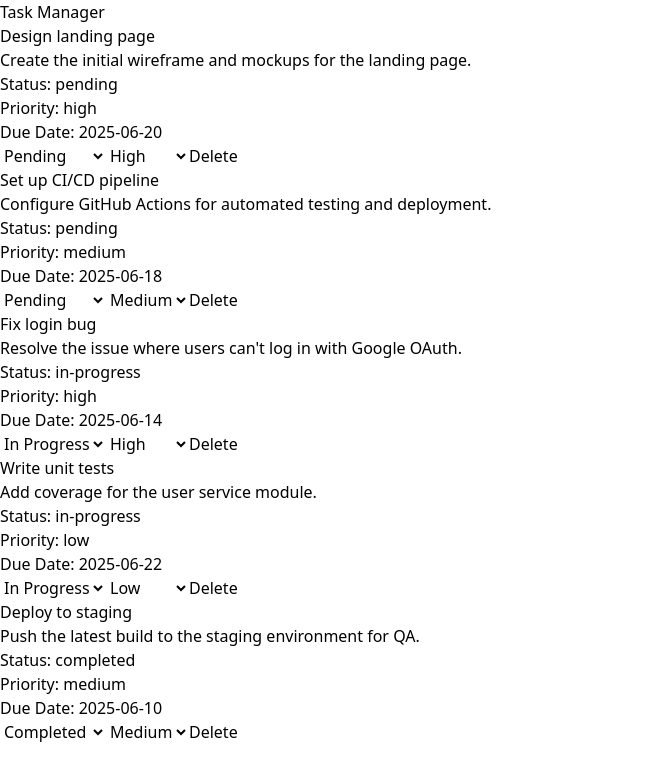
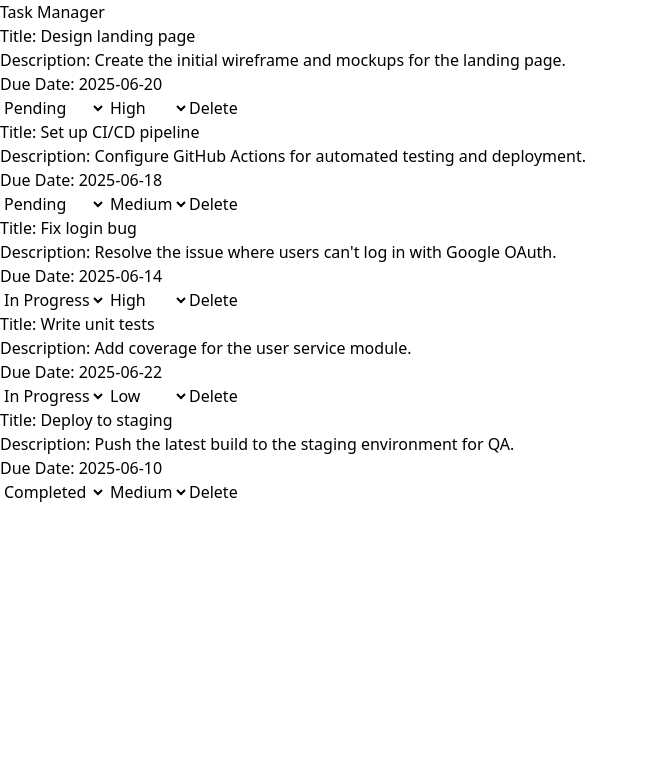
Before and after one commit to MeronTeweldebrhan/Task-dashboard, a React (Vite) app: page / in a window 1280 px wide. Shown: the top 776 px of the page, without its empty margins (0-648 px from the left). Built offline with nearby package versions, Linux system fonts and the light colour scheme.

Commit message:
Update taskitem and task filter components

```diff
--- a/src/components/TaskFilter/TaskFilter.tsx
+++ b/src/components/TaskFilter/TaskFilter.tsx
@@ -1,4 +1,4 @@
-import type { TaskFilterProps,TaskPriority,TaskStatus } from "../../types";
+import type { TaskFilterProps, TaskPriority, TaskStatus } from "../../types/Index";
 
 function TaskFilter({
   onStatusFilterChange,
@@ -7,26 +7,28 @@ function TaskFilter({
   currentPriority = "all",
 }: TaskFilterProps) {
   return (
-    <div>
-      <label htmlFor="status-filter">Filter by Status: </label>
+    <div className="flex flex-wrap items-center gap-4 mb-6 p-4 bg-white rounded-lg shadow">
+      <label htmlFor="status-filter"  className="mr-2 font-medium text-gray-700">Filter by Status:</label>
       <select
         id="status-filter"
+        className="px-3 py-2 border border-gray-300 rounded-md focus:outline-none focus:ring-2 focus:ring-blue-400"
         value={currentStatus}
         onChange={(e) => onStatusFilterChange(e.target.value as TaskStatus | "all")}
       >
-        <option value="all">All Statuses</option>
+        <option value="all">Show All</option>
         <option value="pending">Pending</option>
         <option value="in-progress">In Progress</option>
         <option value="completed">Completed</option>
       </select>
 
-      <label htmlFor="priority-filter">Filter by Priority: </label>
+      <label htmlFor="priority-filter" className="ms-18 mr-2 font-medium text-gray-700">Filter by Priority:</label>
       <select
         id="priority-filter"
+        className=" px-3 py-2 border border-gray-300 rounded-md focus:outline-none focus:ring-2 focus:ring-blue-400"
         value={currentPriority}
         onChange={(e) => onPriorityFilterChange(e.target.value as TaskPriority | "all")}
       >
-        <option value="all">All Priorities</option>
+        <option value="all">Show All</option>
         <option value="high">High</option>
         <option value="medium">Medium</option>
         <option value="low">Low</option>
--- a/src/components/TaskList/TaskItem.tsx
+++ b/src/components/TaskList/TaskItem.tsx
@@ -3,10 +3,8 @@ import type { TaskItemProps, TaskStatus,TaskPriority } from '../../types/Index';
 function TaskItem({ task, onDelete, onStatusChange,onPriorityChange }: TaskItemProps) {
   return (
     <li>
-      <h3>{task.title}</h3>
-      <p>{task.description}</p>
-      <p>Status: {task.status}</p>
-      <p>Priority: {task.priority}</p>
+      <h3>Title: {task.title}</h3>
+      <p>Description: {task.description}</p>
       <p>Due Date: {task.dueDate}</p>
       <select
         value={task.status}
```
